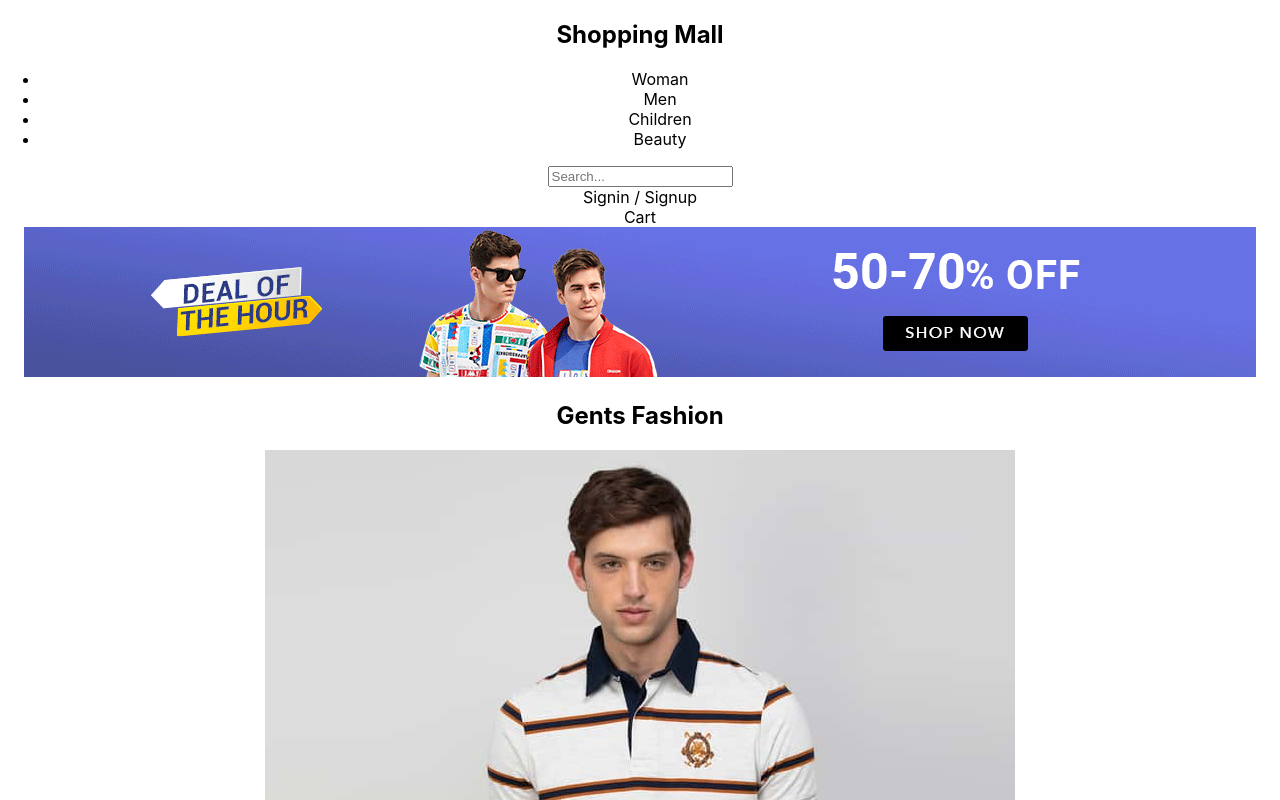
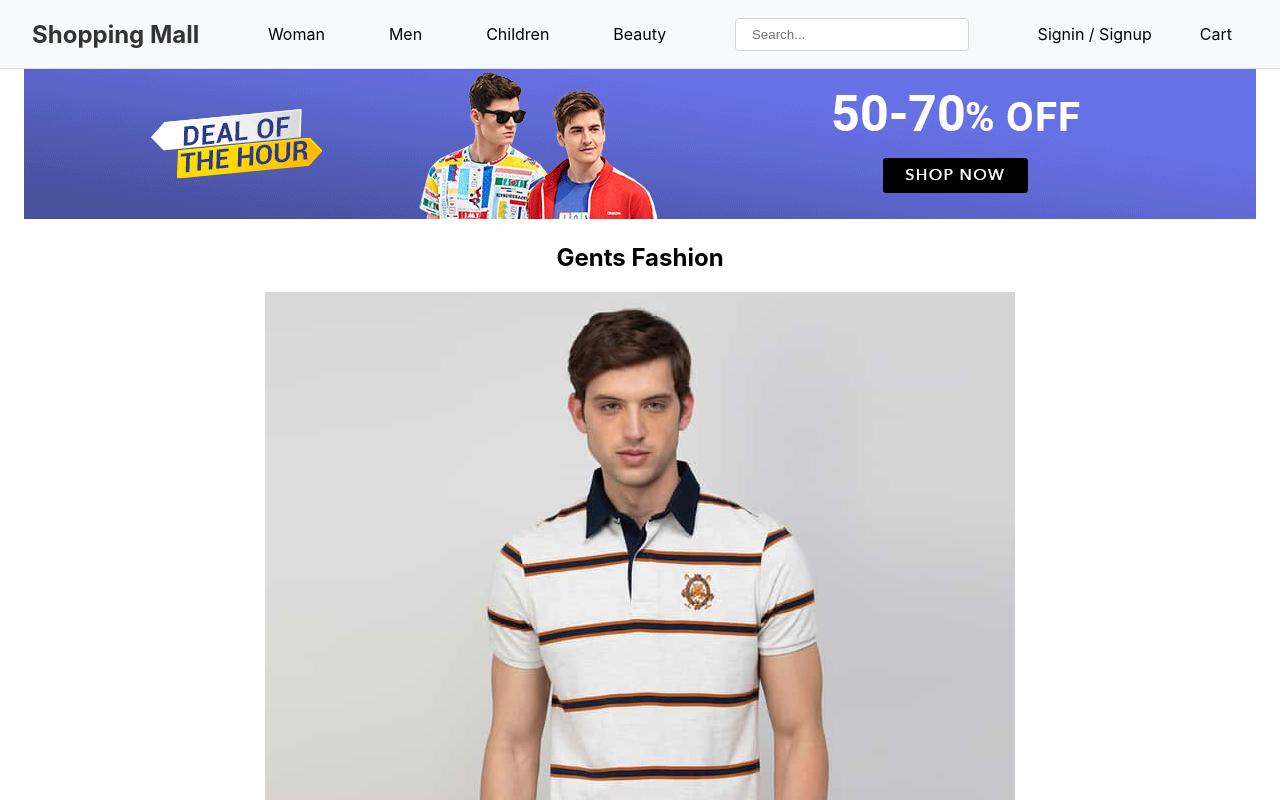
Before and after one commit to Macha-Vasu/react-learning-playground, a React (Create React App) app: page / in a window 1280 px wide. Shown: the top 800 px of the page. Built offline with nearby package versions, Linux system fonts and the light colour scheme.

Commit message:
code update

```diff
--- /dev/null
+++ b/src/Shopping/Components/Header.css
@@ -0,0 +1,56 @@
+.headerSection {
+  display: flex;
+  justify-content: space-between;
+  align-items: center;
+  padding: 1rem 2rem;
+  background-color: #f8f9fa;
+  border-bottom: 1px solid #dee2e6;
+}
+
+.left {
+  font-size: 1.5rem;
+  font-weight: bold;
+  color: #333;
+}
+
+.center ul {
+  display: flex;
+  list-style: none;
+  margin: 0;
+  padding: 0;
+  gap: 2rem;
+}
+
+.center li {
+  cursor: pointer;
+  padding: 0.5rem 1rem;
+  border-radius: 4px;
+  transition: background-color 0.3s;
+}
+
+.center li:hover {
+  background-color: #e9ecef;
+}
+
+.search input {
+  padding: 0.5rem 1rem;
+  border: 1px solid #ced4da;
+  border-radius: 4px;
+  width: 200px;
+}
+
+.right {
+  display: flex;
+  gap: 1rem;
+}
+
+.right div {
+  cursor: pointer;
+  padding: 0.5rem 1rem;
+  border-radius: 4px;
+  transition: background-color 0.3s;
+}
+
+.right div:hover {
+  background-color: #e9ecef;
+}
--- /dev/null
+++ b/src/Shopping/Components/Header.jsx
@@ -0,0 +1,30 @@
+import React from 'react';
+import './Header.css';
+
+const Header = () => {
+  return (
+    <div className="headerSection">
+      <div className="left">Shopping Mall</div>
+
+      <div className="center">
+        <ul>
+          <li>Woman</li>
+          <li>Men</li>
+          <li>Children</li>
+          <li>Beauty</li>
+        </ul>
+      </div>
+
+      <div className="search">
+        <input type="text" placeholder="Search..." />
+      </div>
+
+      <div className="right">
+        <div>Signin / Signup</div>
+        <div>Cart</div>
+      </div>
+    </div>
+  );
+};
+
+export default Header;
--- a/src/Shopping/Componets/Header.jsx
+++ /dev/null
@@ -1,35 +0,0 @@
-import React from 'react'
-
-const Header = () => {
-  return (
-    <div className='headerSection'>
-        <div className="left">
-            <div className="title">
-                <h2>Shopping Mall</h2>
-            </div>
-        </div>
-        <div className="center">
-            <ul>
-                <li>Woman</li>
-                <li>Men</li>
-                <li>Children</li>
-                <li>Beauty</li>
-            </ul>
-
-        </div>
-        <div className="search">
-            <input type="text" placeholder='Search...' />
-        </div>
-        <div className="right">
-            <div className="signin">
-                Signin / Signup
-            </div>
-            <div className="cart">
-                Cart
-            </div>
-        </div>
-    </div>
-  )
-}
-
-export default Header
--- a/src/Shopping/pages/App.css
+++ b/src/Shopping/pages/App.css
@@ -2,28 +2,28 @@
   margin: 0;
   padding: 0;
   box-sizing: border-box;
-  font-family: Arial, Helvetica, sans-serif;
 }
 
-/* Header Section */
 .headerSection {
   display: flex;
+  align-items: center;
   justify-content: space-between;
-  align-items: center;
-  padding: 15px 30px;
   background-color: black;
   color: white;
+  padding: 15px 30px;
+  flex-wrap: wrap;
 }
 
+/* LOGO */
 .left {
   flex: 1;
   font-size: 1.5rem;
   font-weight: bold;
 }
 
+/* NAVIGATION */
 .center {
   flex: 2;
-  text-align: center;
 }
 
 .center ul {
@@ -34,11 +34,11 @@
 }
 
 .center ul li {
-  display: inline-block;
+  font-size: 1rem;
   cursor: pointer;
-  font-size: 1rem;
 }
 
+/* SEARCH BAR */
 .search {
   flex: 2;
   text-align: center;
@@ -53,6 +53,7 @@
   outline: none;
 }
 
+/* AUTH & CART */
 .right {
   flex: 1;
   display: flex;
@@ -61,36 +62,3 @@
   font-size: 0.9rem;
   cursor: pointer;
 }
-
-/* Banner */
-.bannerBox {
-  margin-top: 10px;
-}
-
-.bannerBox img {
-  width: 100%;
-  max-height: 250px;
-  object-fit: cover;
-}
-
-/* Collections */
-.sectionTitle {
-  font-size: 1.4rem;
-  font-weight: bold;
-  margin: 20px 0 10px 20px;
-}
-
-.menImages {
-  display: flex;
-  gap: 15px;
-  padding: 0 20px 20px;
-  flex-wrap: wrap;
-  justify-content: flex-start;
-}
-
-.menImages img {
-  width: 200px;
-  height: 240px;
-  object-fit: cover;
-  border-radius: 10px;
-}
```
Also changed, not shown: src/Shopping/pages/MainPage.jsx (+5 -5 lines), src/Shopping/Components/Banner.jsx (renamed from src/Shopping/Componets/Banner.jsx), src/Shopping/Components/Collections.jsx (renamed from src/Shopping/Componets/Collections.jsx), src/Shopping/Components/Footer.jsx (renamed from src/Shopping/Componets/Footer.jsx), src/Shopping/Components/WomanCollection.jsx (renamed from src/Shopping/Componets/WomanCollection.jsx).
